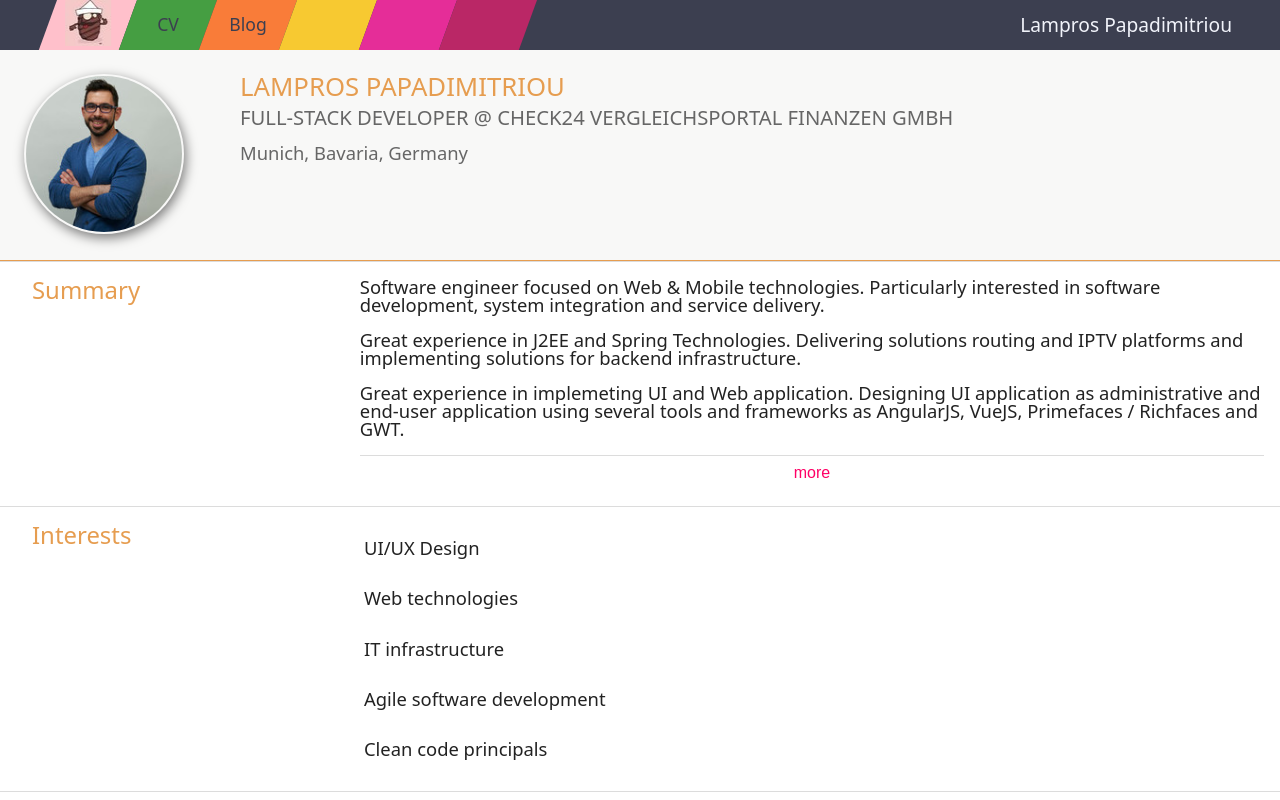
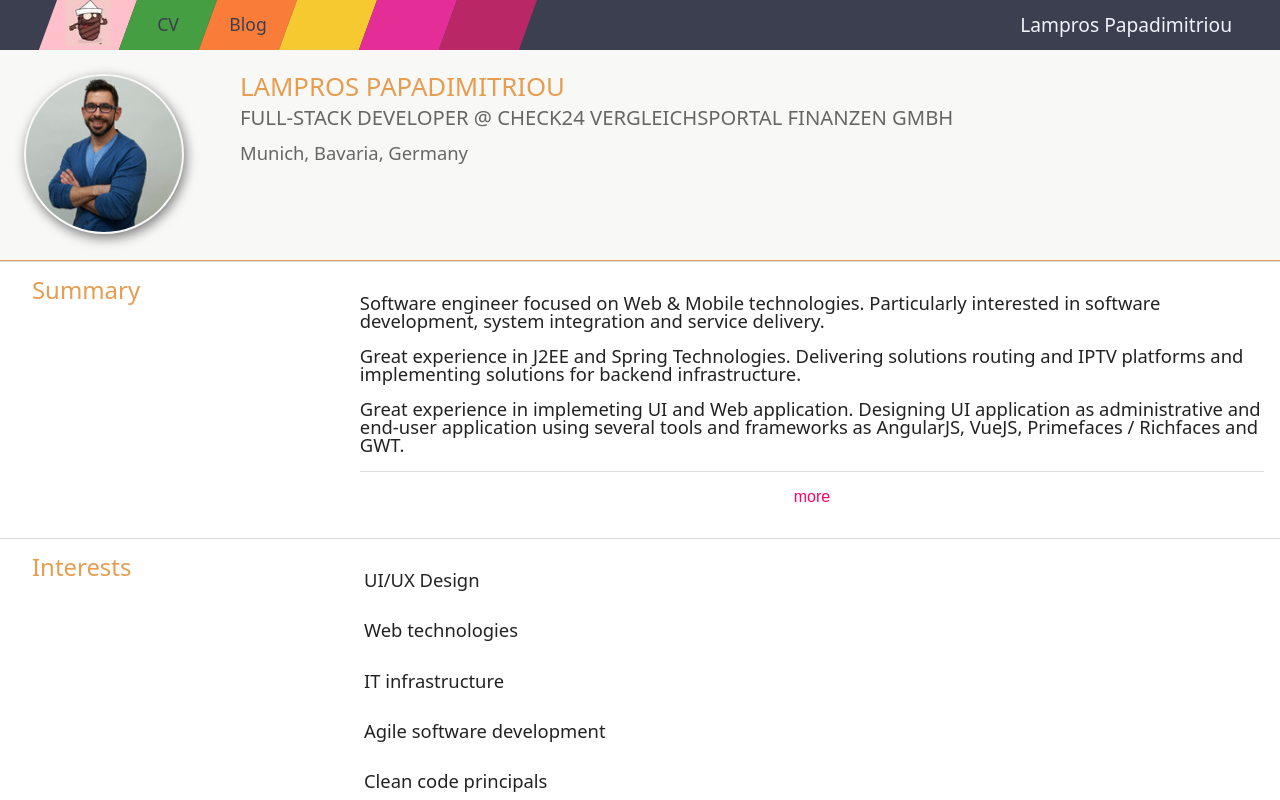
Before and after one commit to trelo-bifteki/www.trelobifteki.com, a Vue app: page / in a window 1280 px wide. Shown: the top 800 px of the page. Built offline with nearby package versions, Linux system fonts and the light colour scheme.

Commit message:
converting BioSummary into sass

```diff
--- a/src/components/BioSummary.vue
+++ b/src/components/BioSummary.vue
@@ -57,7 +57,7 @@ export default {
     </transition>
 
     <button
-      class="button button--plain"
+      class="bio-summary__more-button"
       v-on:click="toggle"
       >
       <span v-if="showMore">
@@ -81,20 +81,27 @@ export default {
   </article>
 </template>
 
-<style scoped>
-  p {
-    margin-botom: 1rem;
-    margin-bottom: var(--space);
-  }
+<style lang="scss">
 
-  button {
-    background-color: none;
-    border-top: 1px solid var(--color-theme-gray-light);
-    color: var(--color-girl-party-pink);
-    cursor: pointer;
-    font-size: 1rem;
-    padding: var(--space-s);
-    width: 100%;
+  @import "../assets/variables.scss";
+
+  .bio-summary {
+    &  p {
+      margin: $space 0;
+    }
+
+    &__more-button {
+      background-color: transparent;
+      border-top: 1px solid $color-theme-gray-light;
+      border-left: none;
+      border-bottom: none;
+      border-right: none;
+      color: $color-girl-party-pink;
+      cursor: pointer;
+      font-size: 1rem;
+      padding: $space;
+      width: 100%;
+    }
   }
 
 .slide-enter-active, .slide-leave-active {
```
